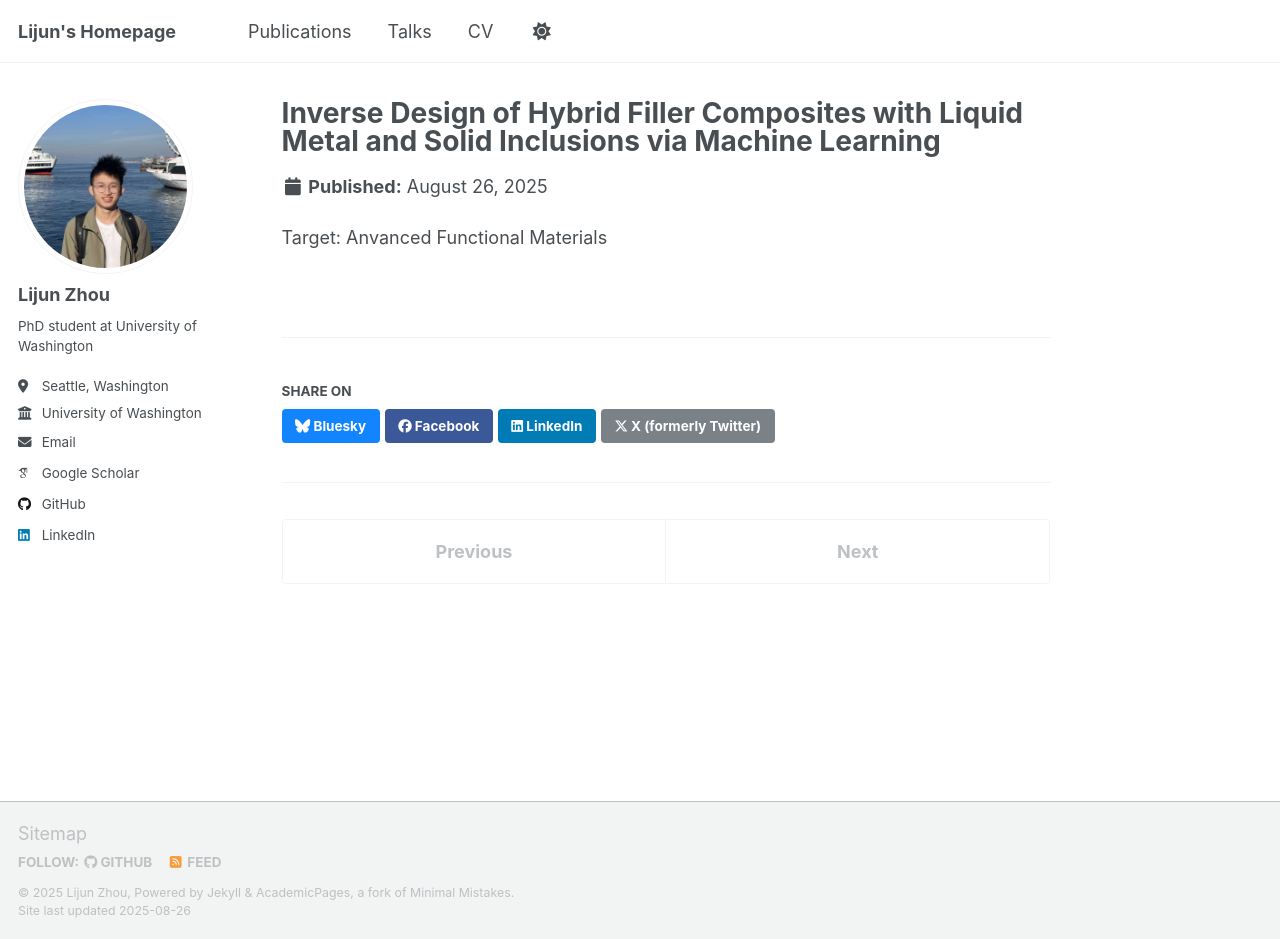
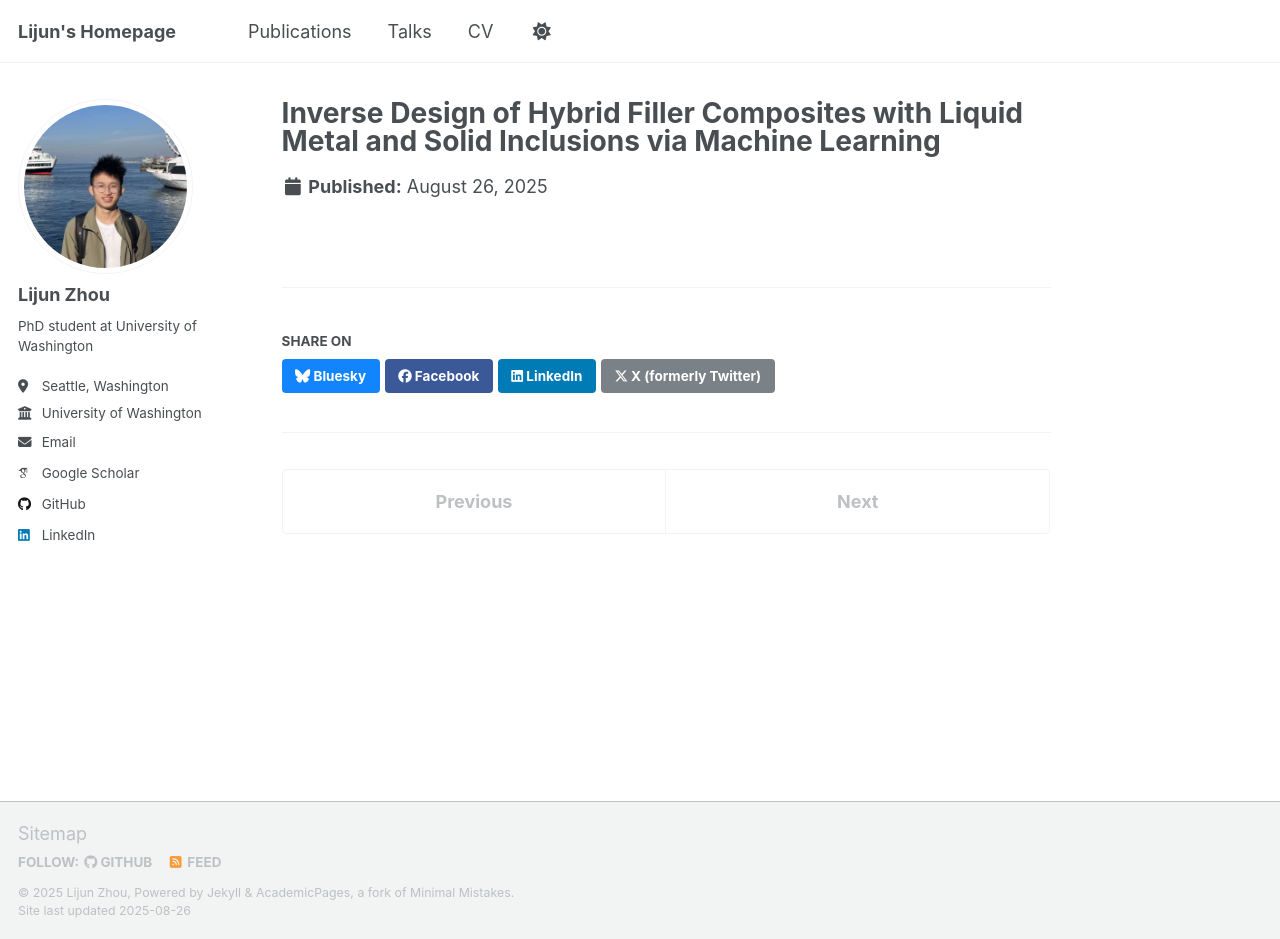
Before and after one commit to zdxbll/zdxbll, a Jekyll site: the page built from _publications/2025-upcoming-HFC.md, in a window 1280 px wide and 939 px high. Built offline with Jekyll 4.4.1, drawn with Linux system fonts in a browser that asks for light colours; some web fonts are replaced; a script that is not in the unit is left out.

Commit message:
Fix target publication name in upcoming HFC

```diff
--- a/_publications/2025-upcoming-HFC.md
+++ b/_publications/2025-upcoming-HFC.md
@@ -11,4 +11,3 @@ authors:
   - Krithika Manohar<sup>*</sup>
   - Mohammad H., Malakooti<sup>*</sup>
 ---
-Target: Anvanced Functional Materials
```
